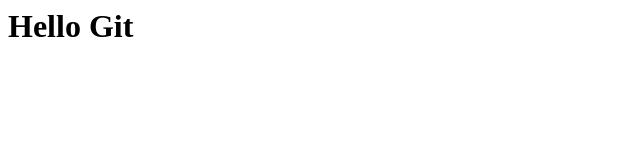
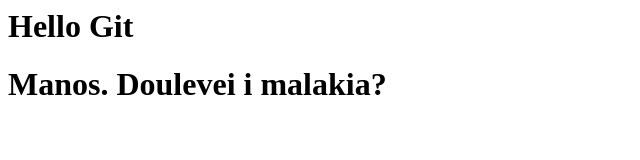
Before and after one commit to AngeloG92/Demo, a plain HTML site: page index.html in a window 1280 px wide. Shown: the whole page, without its empty margins (0-640 px from the left). Drawn offline with Linux system fonts and the light colour scheme.

Commit message:
add my name

```diff
--- a/index.html
+++ b/index.html
@@ -1 +1,2 @@
 <h1>Hello Git</h1>
+<h1>Manos. Doulevei i malakia?</h1>
```
